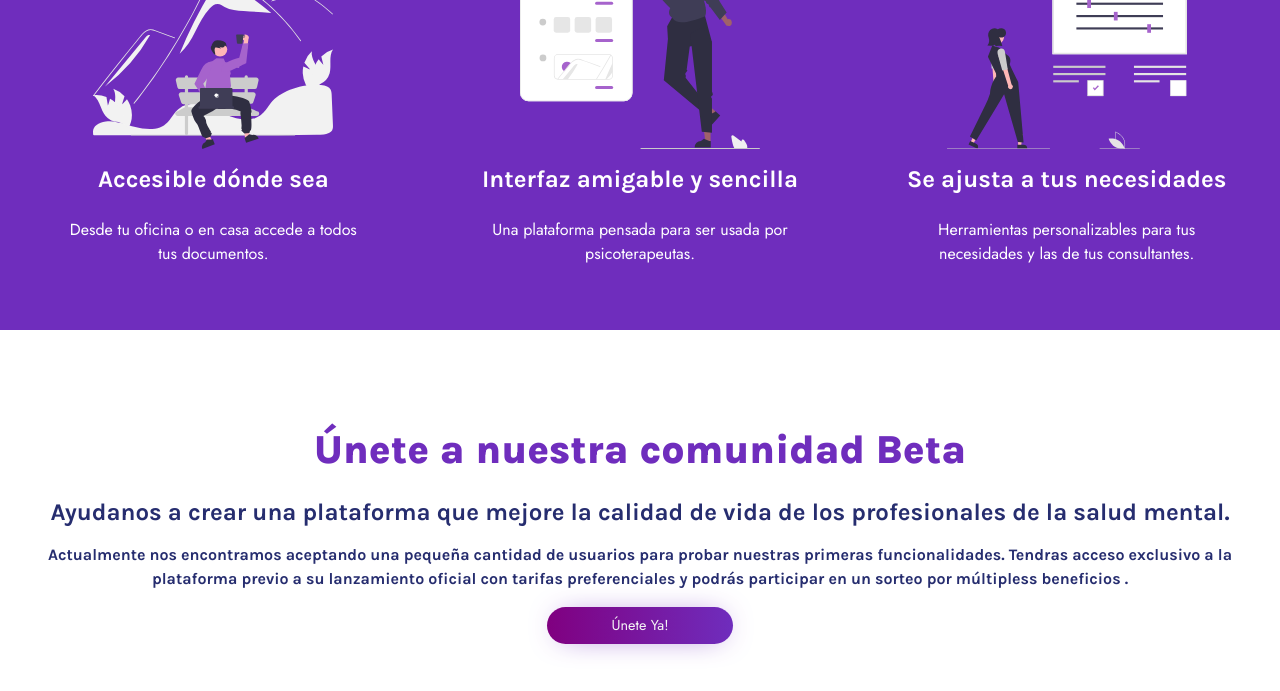
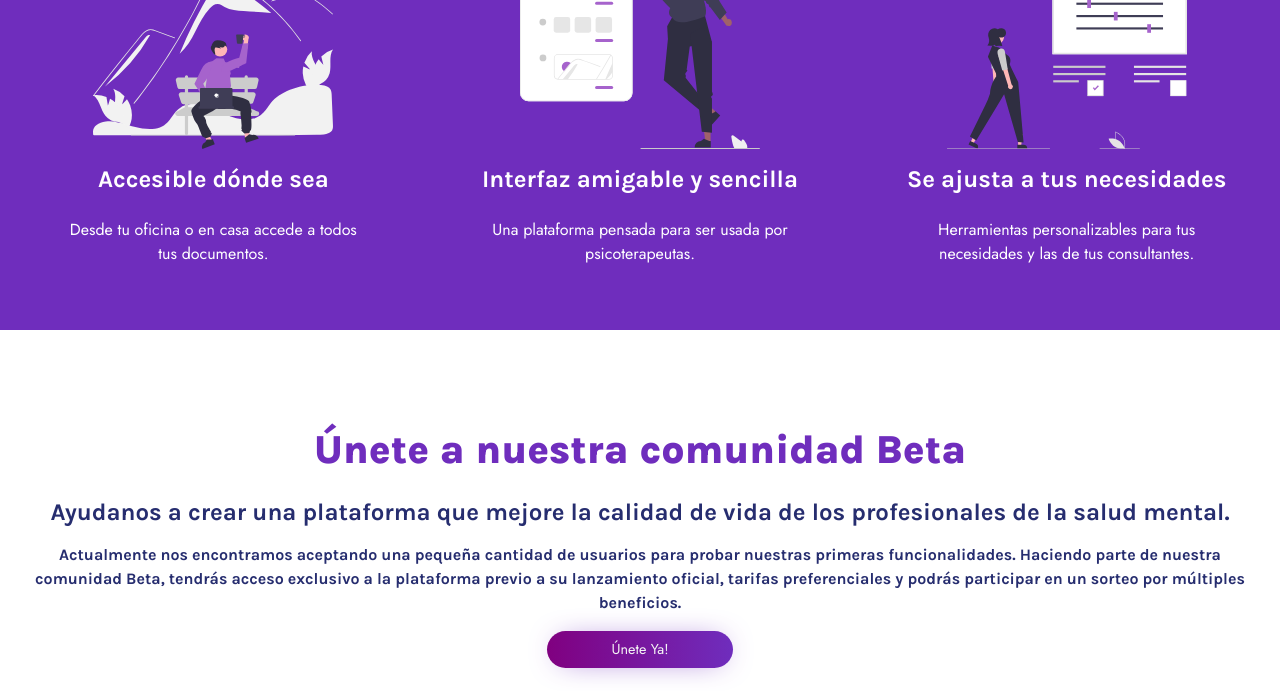
Before and after one commit to psirisdev/psirisdev.github.io, a plain HTML site: page index.html in a window 1280 px wide. Shown: the part 1673-2364 px from the top of the page. Drawn offline with nearby package versions, Linux system fonts and the light colour scheme.

Commit message:
Update index.html

```diff
--- a/index.html
+++ b/index.html
@@ -177,10 +177,8 @@ integrity="sha384-ggOyR0iXCbMQv3Xipma34MD+dH/1fQ784/j6cY/iJTQUOhcWr7x9JvoRxT2MZw
                     <h1 class=" text-center my-4 mt-5 purple-font heading-font ">Únete a nuestra comunidad Beta </h1>
                     <h4 class="text-center my-3 mx-3 blue-font subheading-font">Ayudanos a crear una plataforma que
                         mejore la calidad de vida de los profesionales de la salud mental. </h4>
-                    <p class="text-center my-2 mx-3 blue-font subheading-font">Actualmente nos encontramos aceptando
-                        una pequeña cantidad de usuarios para probar nuestras primeras funcionalidades. Tendras acceso
-                        exclusivo a la plataforma previo a su lanzamiento oficial con tarifas preferenciales y podrás
-                        participar en un sorteo por múltipless beneficios . </p>
+                    <p class="text-center my-2 mx-3 blue-font subheading-font"> Actualmente nos encontramos aceptando una pequeña cantidad de usuarios para probar nuestras primeras funcionalidades.
+Haciendo parte de nuestra comunidad Beta, tendrás acceso exclusivo a la plataforma previo a su lanzamiento oficial, tarifas preferenciales y podrás participar en un sorteo por múltiples beneficios. </p>
                         <div class="container-fluid text-center py-2">
                         <span class="text-center align-items-center mx-3" ><a class="align-items-center text-center" href="https://docs.google.com/forms/d/e/1FAIpQLSeb5lwP48NgXjkMGHDnRkKNnZRlNY8ejKqkpFU_55_5keKD4g/viewform">
                             <input class="btn align-items-center text-center mx-3" type="submit" value="Únete Ya!" /></a></span>
```
